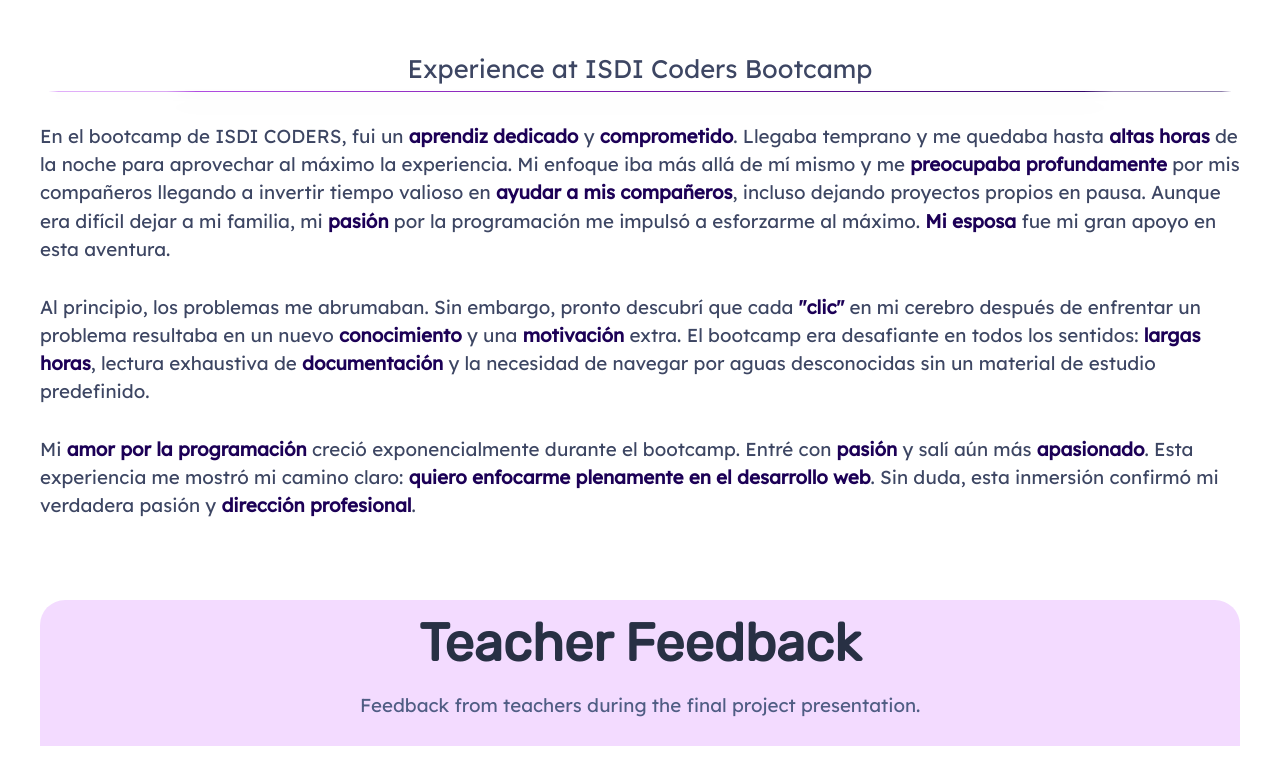
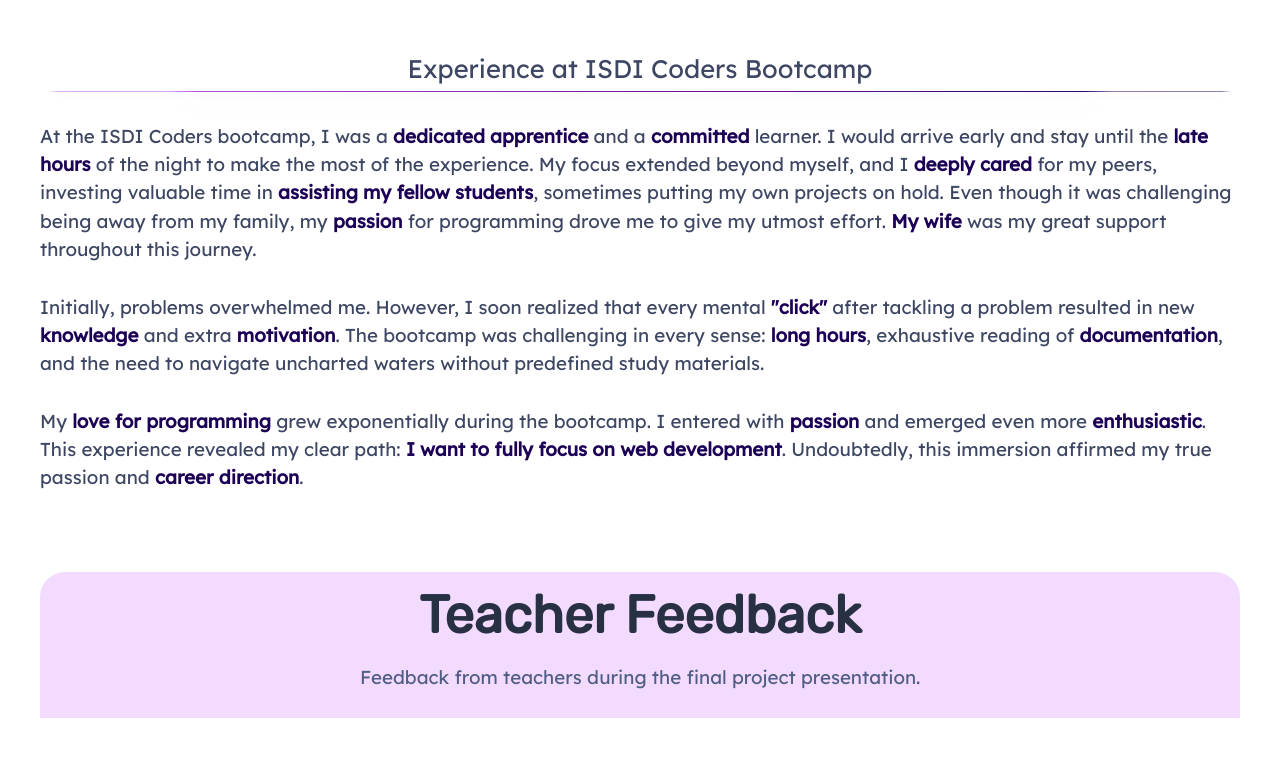
Before and after one commit to RubenRaMar/Portfolio, an Astro site: page /education-training in a window 1280 px wide. Shown: the part 620-1394 px from the top of the page. Built offline with nearby package versions, Linux system fonts and the light colour scheme; Astro itself is replaced by a stand-in of ours.

Commit message:
Translate the ISDI Coders Bootcamp experience into English

```diff
--- a/src/pages/education-training.astro
+++ b/src/pages/education-training.astro
@@ -41,49 +41,49 @@
             data-aos-anchor-placement="top-bottom"
             class="work-informations__description"
           >
-            En el bootcamp de ISDI CODERS, fui un <span class="keyword"
-              >aprendiz dedicado</span
-            > y
-            <span class="keyword">comprometido</span>. Llegaba temprano y me
-            quedaba hasta <span class="keyword">altas horas</span> de la noche para
-            aprovechar al máximo la experiencia. Mi enfoque iba más allá de mí mismo
-            y me <span class="keyword">preocupaba profundamente</span> por mis compañeros
-            llegando a invertir tiempo valioso en <span class="keyword"
-              >ayudar a mis compañeros</span
-            >, incluso dejando proyectos propios en pausa. Aunque era difícil
-            dejar a mi familia, mi <span class="keyword">pasión</span> por la programación
-            me impulsó a esforzarme al máximo. <span class="keyword"
-              >Mi esposa</span
-            > fue mi gran apoyo en esta aventura.
+            At the ISDI Coders bootcamp, I was a <span class="keyword"
+              >dedicated apprentice</span
+            > and a <span class="keyword">committed</span> learner. I would arrive
+            early and stay until the
+            <span class="keyword">late hours</span> of the night to make the most
+            of the experience. My focus extended beyond myself, and I <span
+              class="keyword">deeply cared</span
+            > for my peers, investing valuable time in
+            <span class="keyword">assisting my fellow students</span>, sometimes
+            putting my own projects on hold. Even though it was challenging
+            being away from my family, my <span class="keyword">passion</span> for
+            programming drove me to give my utmost effort. <span class="keyword"
+              >My wife</span
+            > was my great support throughout this journey.
           </p>
           <p
             data-aos="zoom-in-up"
             data-aos-anchor-placement="top-bottom"
             class="work-informations__description"
           >
-            Al principio, los problemas me abrumaban. Sin embargo, pronto
-            descubrí que cada <span class="keyword">"clic"</span> en mi cerebro después
-            de enfrentar un problema resultaba en un nuevo <span class="keyword"
-              >conocimiento</span
-            > y una <span class="keyword">motivación</span> extra. El bootcamp era
-            desafiante en todos los sentidos: <span class="keyword"
-              >largas horas</span
-            >, lectura exhaustiva de
-            <span class="keyword">documentación</span> y la necesidad de navegar
-            por aguas desconocidas sin un material de estudio predefinido.
+            Initially, problems overwhelmed me. However, I soon realized that
+            every mental <span class="keyword">"click"</span> after tackling a problem
+            resulted in new <span class="keyword">knowledge</span> and extra <span
+              class="keyword">motivation</span
+            >. The bootcamp was challenging in every sense: <span
+              class="keyword">long hours</span
+            >, exhaustive reading of
+            <span class="keyword">documentation</span>, and the need to navigate
+            uncharted waters without predefined study materials.
           </p>
           <p
             data-aos="zoom-in-up"
             data-aos-anchor-placement="top-bottom"
             class="work-informations__description"
           >
-            Mi <span class="keyword">amor por la programación</span> creció exponencialmente
-            durante el bootcamp. Entré con <span class="keyword">pasión</span> y
-            salí aún más <span class="keyword">apasionado</span>. Esta
-            experiencia me mostró mi camino claro: <span class="keyword"
-              >quiero enfocarme plenamente en el desarrollo web</span
-            >. Sin duda, esta inmersión confirmó mi verdadera pasión y <span
-              class="keyword">dirección profesional</span
+            My <span class="keyword">love for programming</span> grew exponentially
+            during the bootcamp. I entered with
+            <span class="keyword">passion</span> and emerged even more <span
+              class="keyword">enthusiastic</span
+            >. This experience revealed my clear path: <span class="keyword"
+              >I want to fully focus on web development</span
+            >. Undoubtedly, this immersion affirmed my true passion and <span
+              class="keyword">career direction</span
             >.
           </p>
         </article>
@@ -349,13 +349,13 @@
             >, <span class="keyword">React</span>, and <span class="keyword"
               >Node.js</span
             >), as well as tools and frameworks like, <span class="keyword"
-              >TypeScript</span
-            >, <span class="keyword">JavaScript</span>, <span class="keyword"
-              >Sass</span
-            >, <span class="keyword">BEM</span>, <span class="keyword"
-              >Redux Toolkit</span
-            >, <span class="keyword">React Router Dom</span>, <span
-              class="keyword">Testing</span
+              >Testing</span
+            >, <span class="keyword">TypeScript</span>, <span class="keyword"
+              >JavaScript</span
+            >, <span class="keyword">Sass</span>, <span class="keyword"
+              >BEM</span
+            >, <span class="keyword">Redux Toolkit</span>, <span class="keyword"
+              >React Router Dom</span
             >, <span class="keyword">CI/CD</span>, etc.
           </p>
         </article>
```
